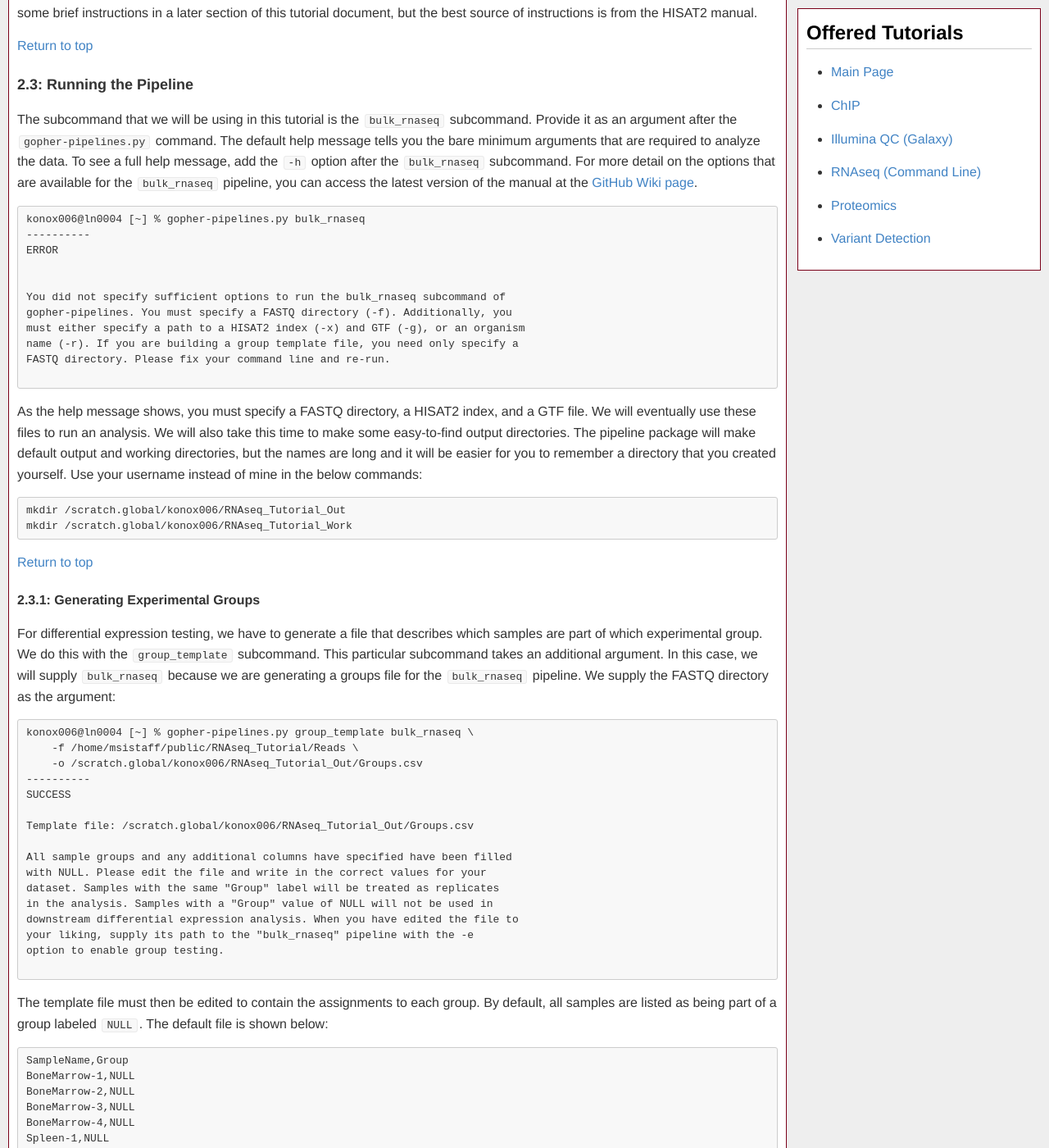
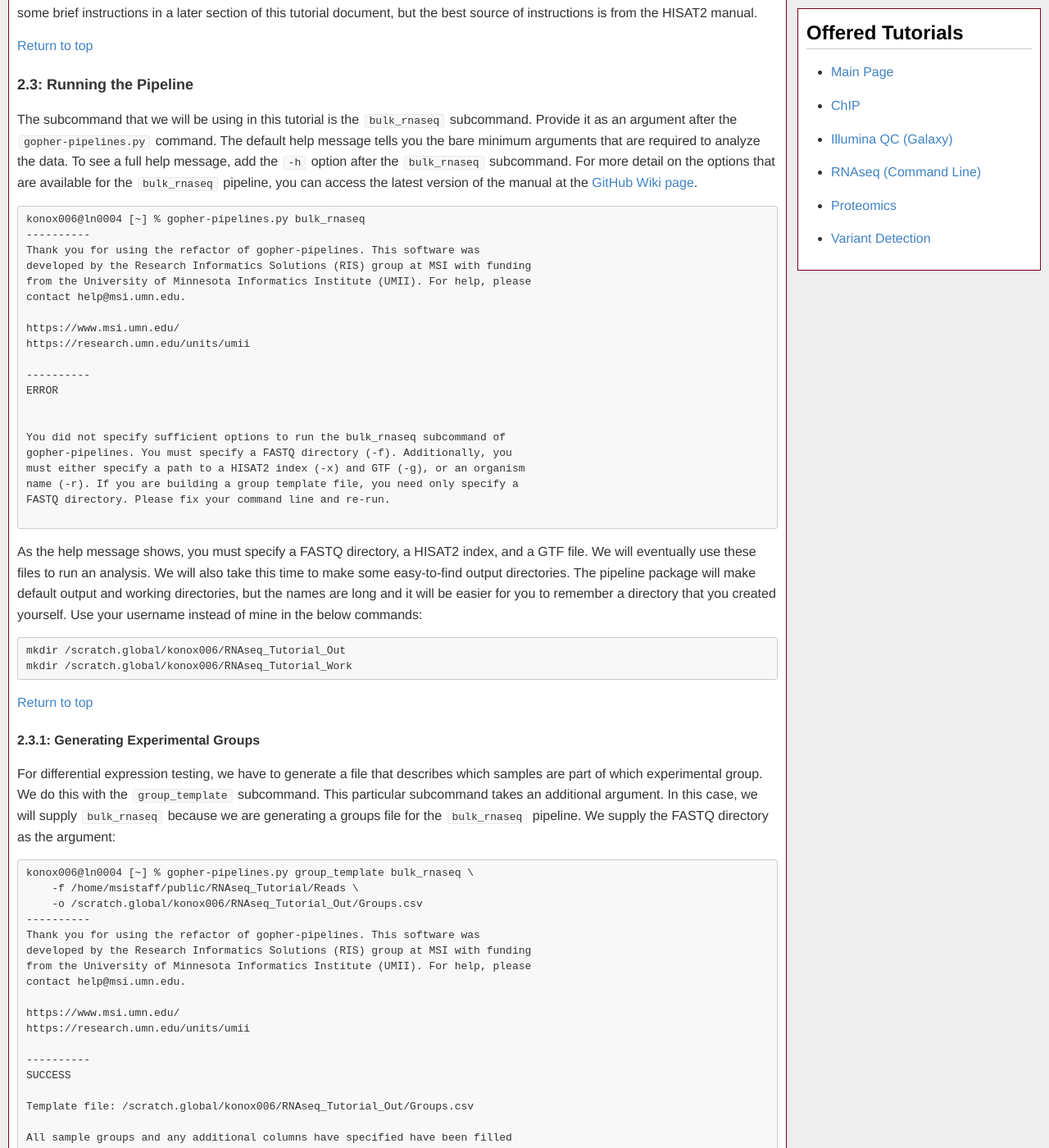
Before and after one commit to msi-ris/Tutorials, a Jekyll site: the page built from rnaseq_cmd.md, in a window 1280 px wide and 1400 px high, scrolled down 11693 px. Shown: the whole window at 82% size. Built offline with Jekyll 4.4.1, drawn with Linux system fonts in a browser that asks for light colours; some of the changed text lies outside the part shown.

Commit message:
Update usage message output

````diff
--- a/rnaseq_cmd.md
+++ b/rnaseq_cmd.md
@@ -416,6 +416,15 @@ at the [GitHub Wiki page](https://github.umn.edu/MSI-RIS/gopher-pipeline-refacto
 ```
 konox006@ln0004 [~] % gopher-pipelines.py bulk_rnaseq
 ----------
+Thank you for using the refactor of gopher-pipelines. This software was
+developed by the Research Informatics Solutions (RIS) group at MSI with funding
+from the University of Minnesota Informatics Institute (UMII). For help, please
+contact help@msi.umn.edu.
+
+https://www.msi.umn.edu/
+https://research.umn.edu/units/umii
+
+----------
 ERROR
 
 
@@ -452,6 +461,15 @@ the argument:
 konox006@ln0004 [~] % gopher-pipelines.py group_template bulk_rnaseq \
     -f /home/msistaff/public/RNAseq_Tutorial/Reads \
     -o /scratch.global/konox006/RNAseq_Tutorial_Out/Groups.csv
+----------
+Thank you for using the refactor of gopher-pipelines. This software was
+developed by the Research Informatics Solutions (RIS) group at MSI with funding
+from the University of Minnesota Informatics Institute (UMII). For help, please
+contact help@msi.umn.edu.
+
+https://www.msi.umn.edu/
+https://research.umn.edu/units/umii
+
 ----------
 SUCCESS
 
@@ -534,6 +552,15 @@ konox006@ln0004 [~] % gopher-pipelines.py bulk_rnaseq \
     -d /scratch.global/konox006/RNAseq_Tutorial_Work \
     --unstranded \
     --ppn 4 --mem 8000 -w 2 --submit
+----------
+Thank you for using the refactor of gopher-pipelines. This software was
+developed by the Research Informatics Solutions (RIS) group at MSI with funding
+from the University of Minnesota Informatics Institute (UMII). For help, please
+contact help@msi.umn.edu.
+
+https://www.msi.umn.edu/
+https://research.umn.edu/units/umii
+
 ----------
 SUCCESS
 
````
